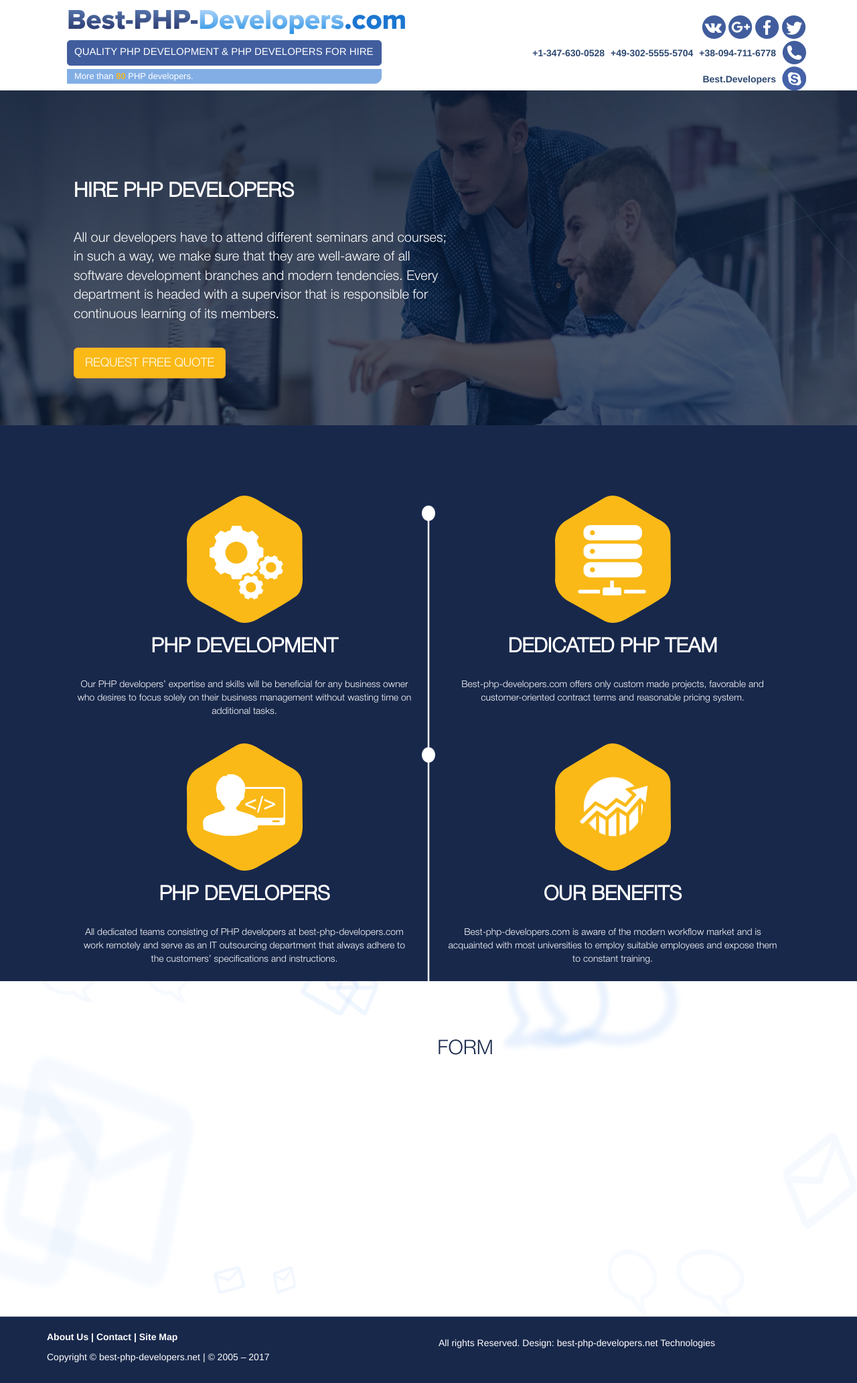
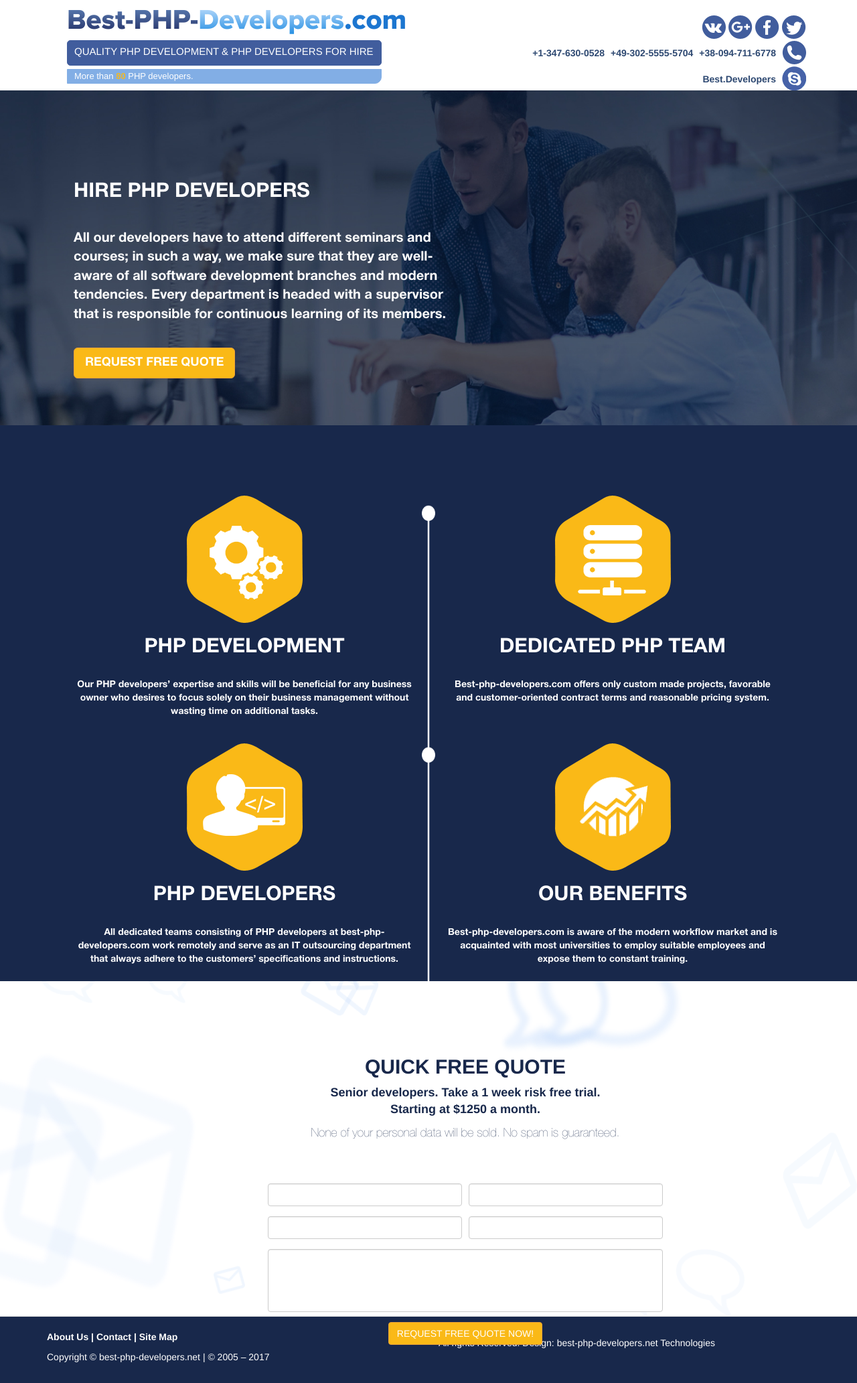
Before and after one commit to SG-Poul/best-php-developers, a Yii app: template views/site/index.php in a window 1280 px wide. Shown: the whole page at 67% size. Run offline with PHP 8.4 and a stand-in for Yii, Linux system fonts and the light colour scheme; the template is opened without the code that fills it, so the values that code supplies are empty; form fields are guessed from the names that the template uses; some libraries are stand-ins or nearby versions.

Commit message:
add unconnected form to main page

```diff
--- a/views/site/index.php
+++ b/views/site/index.php
@@ -1,6 +1,9 @@
 <?php
 
 /* @var $this yii\web\View */
+
+use yii\bootstrap\ActiveForm;
+use yii\helpers\Html;
 
 $this->title = 'Best PHP developers';
 ?>
@@ -61,6 +64,58 @@ $this->title = 'Best PHP developers';
 <div class="main-form">
     <img src="/img/main_form_bg.png">
     <div class="content">
-        <h2> FORM </h2>
+        <br>
+        <h2>
+            <strong>QUICK FREE QUOTE</strong>
+        </h2>
+        <p>
+            <strong>Senior developers. Take a 1 week risk free trial.<br>
+                Starting at $1250 a month.
+            </strong>
+        </p>
+        <p style="font-family: Helvetical-light">None of your personal data will be sold. No spam is guaranteed.</p>
+        <br/>
+        <br/>
+        <?php $form = ActiveForm::begin(); ?>
+        <table>
+            <tr>
+                <td>
+                    <?= $form->field($model, 'name', [
+                        'inputOptions' => [
+                            'placeholder' => 'Name *']
+                    ])->textInput()->label(false) ?>
+                </td>
+                <td>
+                    <?= $form->field($model, 'email', [
+                        'inputOptions' => [
+                            'placeholder' => 'Email *']
+                    ])->textInput()->label(false) ?>
+                </td>
+            </tr>
+            <tr>
+                <td>
+                    <?= $form->field($model, 'skype', [
+                        'inputOptions' => [
+                            'placeholder' => 'Skype *']
+                    ])->textInput()->label(false) ?>
+                </td>
+                <td>
+                    <?= $form->field($model, 'phone', [
+                        'inputOptions' => [
+                            'placeholder' => 'Phone *']
+                    ])->textInput()->label(false) ?>
+                </td>
+            </tr>
+        </table>
+        <?= $form->field($model, 'body', [
+                        'inputOptions' => [
+                            'placeholder' => 'Requirements']
+                    ])->textarea(['rows' => 4])->label(false) ?>
+
+        <div class="form-group">
+            <?= Html::submitButton('REQUEST FREE QUOTE NOW!', ['class' => 'btn btn-warning']) ?>
+        </div>
+
+        <?php ActiveForm::end(); ?>
     </div>
 </div>
--- a/web/css/site.css
+++ b/web/css/site.css
@@ -4,7 +4,11 @@
 }
 @font-face {
     font-family: Helvetical;
-    src: url(./fonts/HelveticaNeueCyr-Light.otf);
+    src: url(./fonts/HelveticaNeueCyr-bold.otf);
+}
+@font-face {
+    font-family: Helvetical-light;
+    src: url(./fonts/HelveticaNeueCyr-UltraLight.otf);
 }
 
 html,
@@ -399,7 +403,7 @@ a.desc:after {
     height: 500px;
 }
 
-.main-hire .btn-warning {
+.main-hire .btn-warning, .main-form .btn-warning {
     background-color: #fab917;
 }
 
@@ -443,15 +447,19 @@ a.desc:after {
 
 
 .main-form .content {
-    font-size: 20px;
+    font-size: 18px;
     color: #18284b;
     height: 500px;
-    font-family: Helvetical;
     z-index:100;
     position:absolute;
     top:1530px;
     text-align: center;
     vertical-align: middle;
+}
+
+.main-form .content .h2, .main-form .content .p {
+    font-size: 18px;
+    font-family: Helvetical;
 }
 
 .main-form img {
@@ -462,3 +470,22 @@ a.desc:after {
     width: 100%;
     height: 500px;
 }
+
+.main-form table {
+    margin: 0 auto;
+}
+
+.main-form td {
+    width: 300px;
+    padding: 0 5px;
+}
+
+.main-form textarea {
+    width: 590px;
+    margin: 0 auto;
+    resize: none;
+}
+
+.main-form .btn-warning {
+    background-color: #fab917;
+}
```
Also changed, not shown: controllers/SiteController.php (+11 -1 lines), web/css/fonts/HelveticaNeueCyr-Light.otf (deleted), web/css/fonts/HelveticaNeueCyr-UltraLight.otf (added), web/css/fonts/HelveticaNeueCyr-bold.otf (added).
